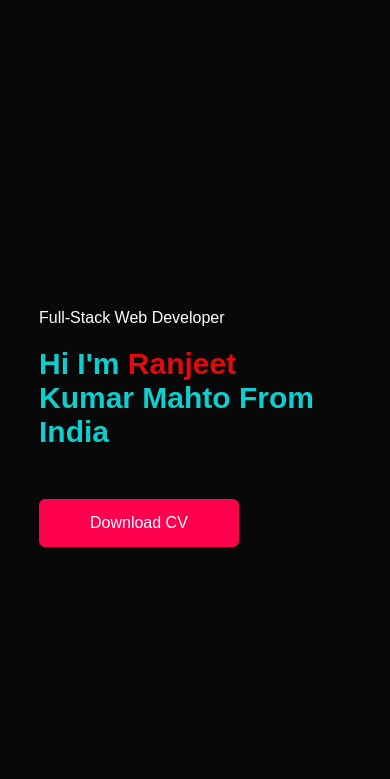
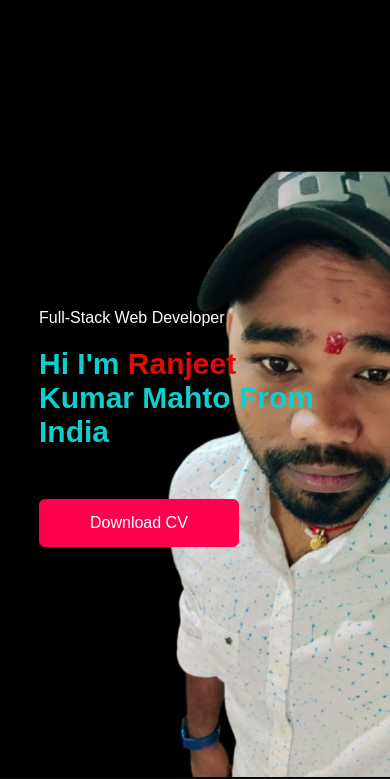
Before and after one commit to ranjeet029/Resume, a plain HTML site: page index.html in a window 390 px wide. Shown: the part 67-846 px from the top of the page. Drawn offline with Linux system fonts and the light colour scheme; files whose address does not match are found by name.

Commit message:
Update style.css

```diff
--- a/style.css
+++ b/style.css
@@ -14,7 +14,7 @@ body{
 #header{
     width: 100%;
     height: 100vh;
-    background-image: url(images/background.png);
+    background-image: url(background.png);
     /* background-color: #0e0e0e; */
     background-size: cover;
     background-position: center;
@@ -374,7 +374,7 @@ form .btn2{
 
 @media only screen and (max-width:900px){
     #header{
-        background-image: url(images/backgroundmob.png);
+        background-image: url(backgroundmob.png);
     }
 }
 
@@ -386,7 +386,7 @@ nav .fas{
 
 @media only screen and (max-width:600px){
     #header{
-        background-image: url(images/backgroundmob.png);
+        background-image: url(backgroundmob.png);
     }
     .header-text{
         margin-top: 100%;
```
